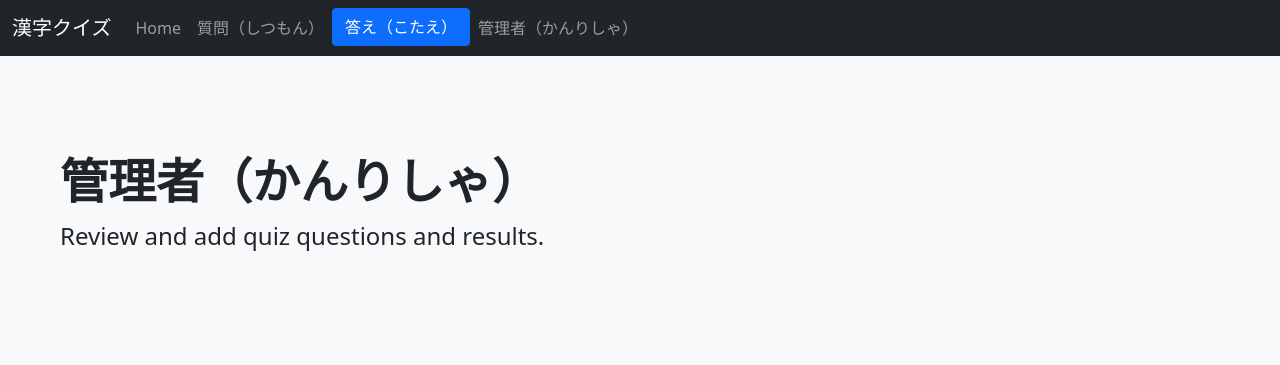
After one commit to hippo604/_LanguageSite, a Flask app: page /admin in a window 1280 px wide. The commit adds this page. Shown: the top 365 px of the page. Run offline with Flask 2, Linux system fonts and the light colour scheme.

Commit message:
Updating, seems to work right now.

```diff
--- a/app.py
+++ b/app.py
@@ -11,6 +11,7 @@ def index():
 @app.route('/questions')
 def questions():
     test = Question.query.order_by(Question.id).all()
+
     return(render_template("questions.html",name=name,test=test))
 
 @app.route('/answers')
@@ -22,7 +23,6 @@ def answers():
 def initialize():
 
     questions = [Question(question='かようび',answer='火曜日')]
-    #questions.append(Question('かようび','火曜日'))
     questions.append(Question(question='ぎんこうにいく',answer='銀行に行く'))
     questions.append(Question(question='あめがふる',answer='雨がふる'))
     questions.append(Question(question='げつようび',answer='月曜日'))
@@ -35,18 +35,19 @@ def initialize():
             db.session.add(q)
             db.session.commit()
 
-    #quiz1 = Quiz()
-    #a = Association(comment = 'Association comment')
-    #question1 = Question('どようび', '土曜日')
-    #a.question = question1
-    #quiz1.questions.append(a)
-    #db.session.add_all([quiz1,a,question1])
-    #db.session.commit()
+    Quiz1 = Quiz.query.filter_by(id=1).first()
+    question_set = []
 
-    inquiz = Quiz.query.filter_by(id=1).first().questions
+    for q1q in Quiz1.questions:
+        question_set.append(q1q.question)
+
+    return(render_template("basic.html",name=question_set))
 
 
-    return(render_template("basic.html",name=inquiz))
+@app.route('/admin')
+def admin():
+    #...
+    return(render_template("admin.html"))
 
 if __name__ == '__main__':
     app.run(debug=True)
--- a/langsite/models/models.py
+++ b/langsite/models/models.py
@@ -10,6 +10,7 @@ class Association(db.Model):
     quiz = db.relationship("Quiz", back_populates="questions")
     comment = db.Column(db.String(50))
     result = db.Column(db.String(50))
+    result_comment = db.Column(db.String(50))
 
 #https://medium.com/the-andela-way/how-to-create-django-like-choices-field-in-flask-sqlalchemy-1ca0e3a3af9d
 class QuizStatusEnum(enum.Enum):
@@ -38,5 +39,3 @@ class Question(db.Model):
 
     def __repr__(self):
         return f"Answer to '{self.question}' is '{self.answer}'."
-
-    #remark
--- /dev/null
+++ b/langsite/templates/admin.html
@@ -0,0 +1,10 @@
+{% extends "base.html" %}
+{% block content %}
+<div class="p-5 mb-4 bg-light rounded-3">
+  <div class="container-fluid py-5">
+    <h1 class="display-5 fw-bold">管理者（かんりしゃ）</h1>
+    <p class="col-md-8 fs-4">Review and add quiz questions and results.</p>
+
+  </div>
+</div>
+{% endblock %}
--- a/langsite/templates/base.html
+++ b/langsite/templates/base.html
@@ -28,6 +28,9 @@
               答え（こたえ）
             </button>
           </li>
+          <li class="nav-item">
+            <a class="nav-link" href="{{url_for('admin')}}">管理者（かんりしゃ）</a>
+          </li>
         </ul>
       </div>
     </div>
```
